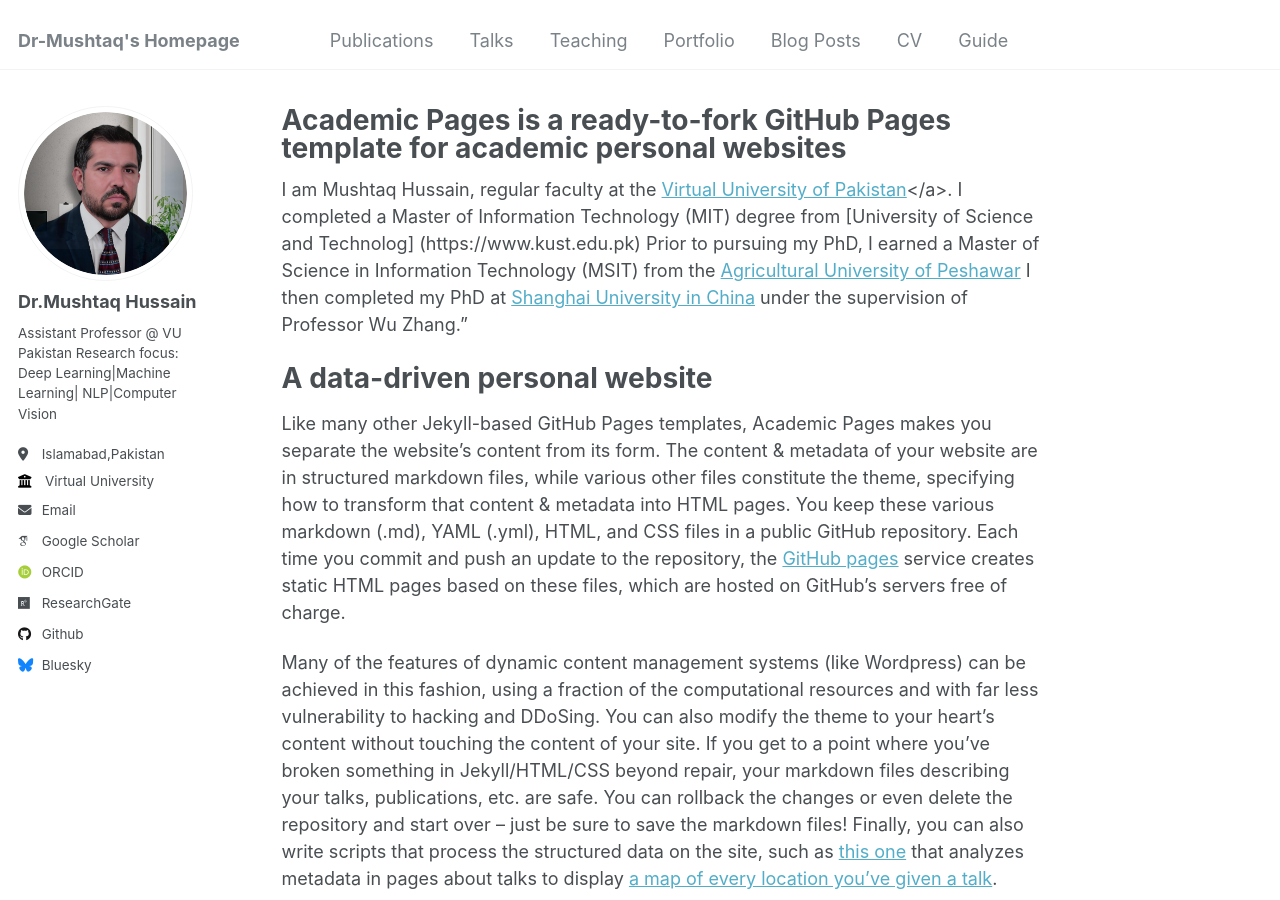
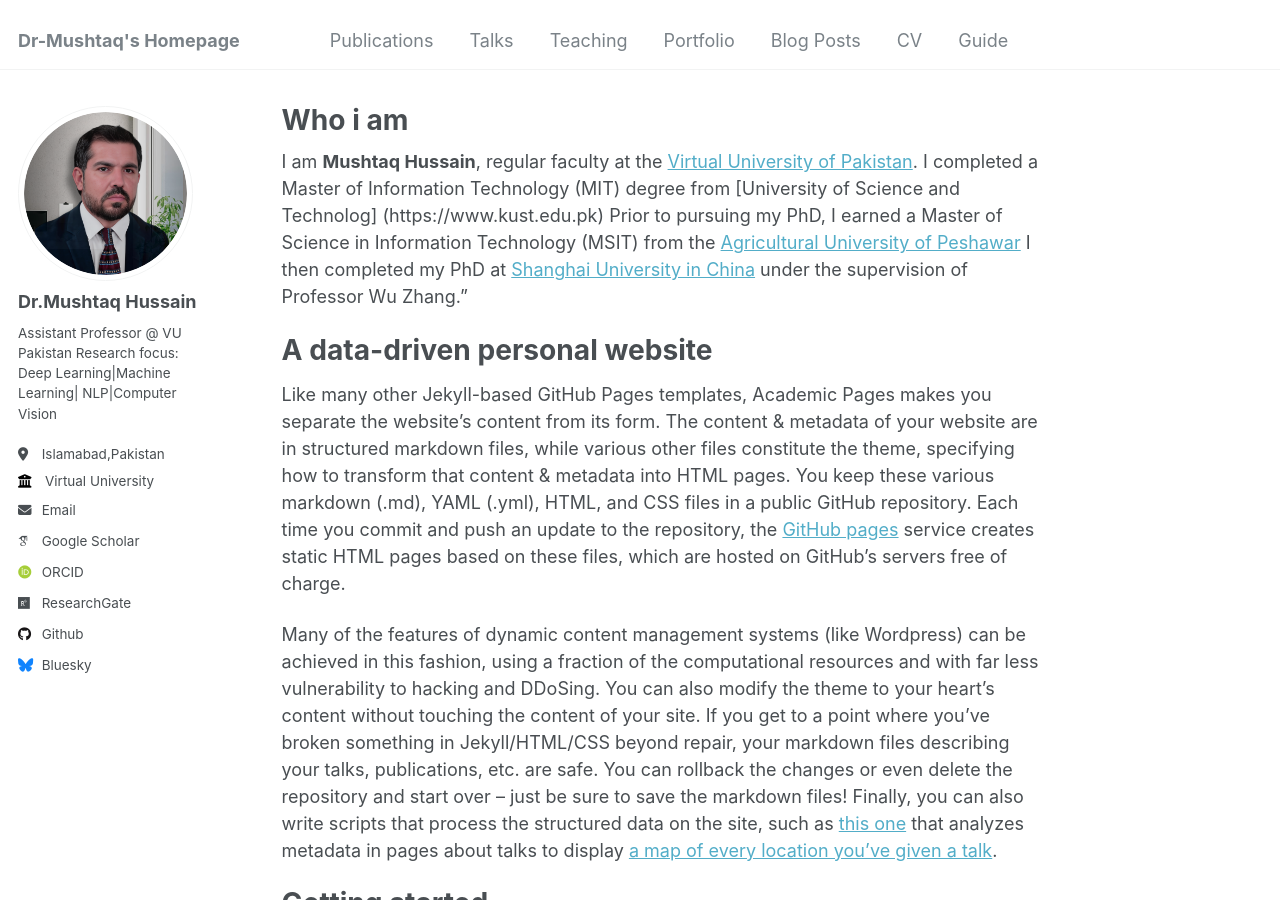
Before and after one commit to dr-mushtaq/dr-mushtaq.github.io, a Jekyll site: the page built from _pages/about.md, in a window 1280 px wide and 900 px high. Built offline with Jekyll 4.4.1, drawn with Linux system fonts in a browser that asks for light colours; some web fonts are replaced.

Commit message:
Update about.md

```diff
--- a/_pages/about.md
+++ b/_pages/about.md
@@ -1,13 +1,13 @@
 ---
 permalink: /
-title: "Academic Pages is a ready-to-fork GitHub Pages template for academic personal websites"
+title: "Who i am "
 author_profile: true
 redirect_from:
   - /about/
   - /about.html
 ---
 
-I am Mushtaq Hussain, regular faculty at the [Virtual University of Pakistan](https://www.vu.edu.pk>)</a>. I completed a Master of Information Technology (MIT) degree from [University of Science and Technolog] (https://www.kust.edu.pk) Prior to pursuing my PhD, I earned a Master of Science in Information Technology (MSIT) from the [Agricultural University of Peshawar](https://www.aup.edu.pk)  I then completed my   PhD at [Shanghai University in China](https://apply.shu.edu.cn) under the supervision of Professor Wu Zhang."
+I am **Mushtaq Hussain**, regular faculty at the [Virtual University of Pakistan](https://www.vu.edu.pk>). I completed a Master of Information Technology (MIT) degree from [University of Science and Technolog] (https://www.kust.edu.pk) Prior to pursuing my PhD, I earned a Master of Science in Information Technology (MSIT) from the [Agricultural University of Peshawar](https://www.aup.edu.pk)  I then completed my   PhD at [Shanghai University in China](https://apply.shu.edu.cn) under the supervision of Professor Wu Zhang."
 
 A data-driven personal website
 ======
```
